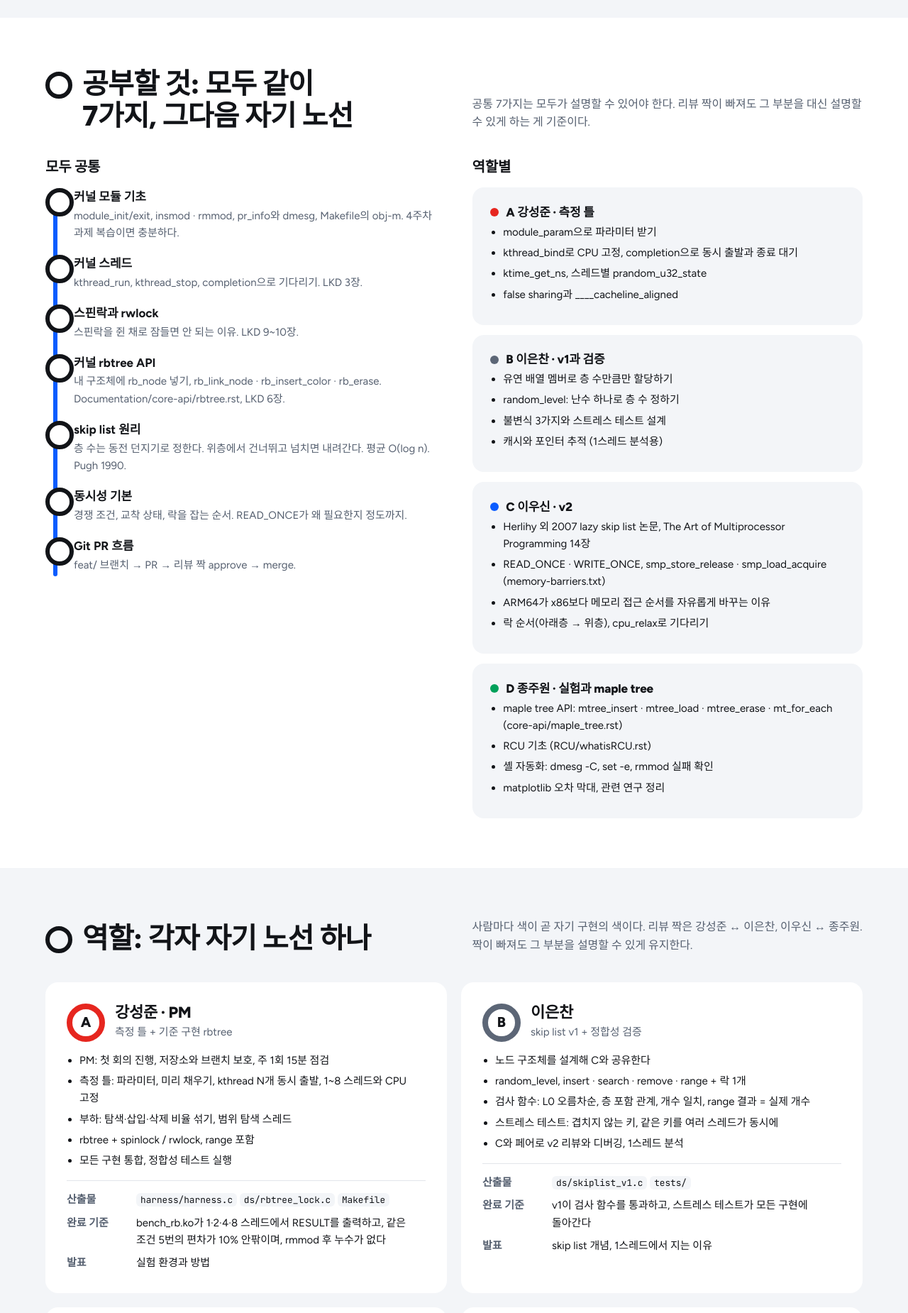
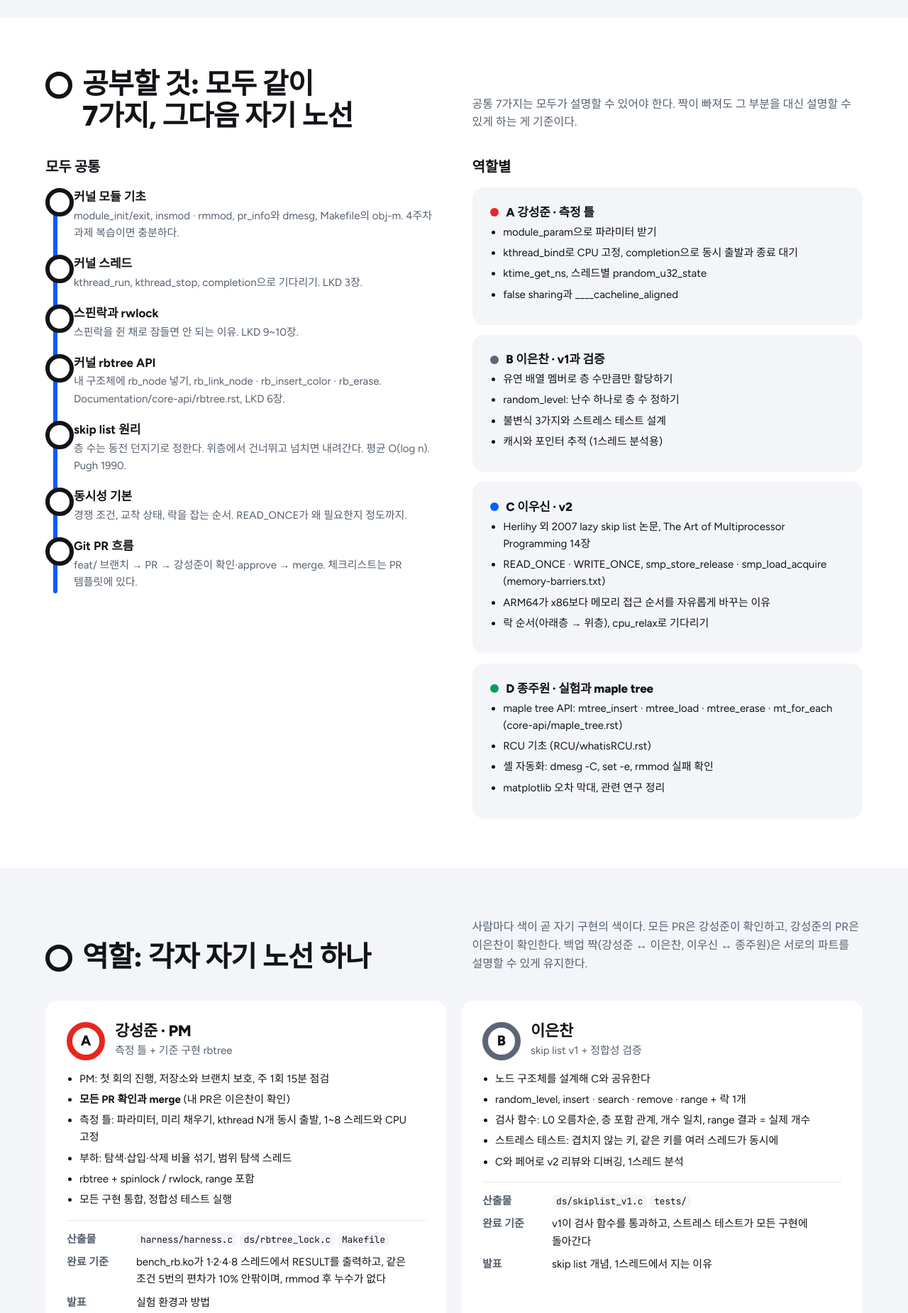
Before and after one commit to SJ-log/skiplist-vs-rbtree, a plain HTML site: page docs/index.html in a window 1280 px wide. Shown: the part 6640-8490 px from the top of the page at 71% size. Drawn offline with Linux system fonts and the light colour scheme; animation ran at ten frames a second.

Commit message:
docs: PR 확인을 PM(강성준)이 전부 맡도록 규칙 변경
- 모든 PR은 강성준이 확인·approve·merge, 강성준의 PR은 이은찬이 확인
- 리뷰 짝은 백업 짝으로 바꿈 (서로의 파트를 설명할 수 있게 유지)
- .github/CODEOWNERS: 모든 PR의 리뷰 요청이 강성준에게 자동으로 감
- .github/pull_request_template.md: 빌드, RESULT, 검사 함수, 스타일 체크리스트
- 팀 페이지 병목 5를 "PR 확인과 통합 쏠림"(높음)으로 갱신

Co-Authored-By: Claude Opus 5.5 <noreply@anthropic.com>
Claude-Session: https://claude.ai/code/session_01F363mYF7w5oV4uVQnBe7bY

```diff
--- a/docs/index.html
+++ b/docs/index.html
@@ -488,7 +488,7 @@ footer ol{font-size:15px}
 
 <section class="band" id="study"><div class="wrap">
 <div class="sh"><h2>공부할 것: 모두 같이 7가지, 그다음 자기 노선</h2>
-<p>공통 7가지는 모두가 설명할 수 있어야 한다. 리뷰 짝이 빠져도 그 부분을 대신 설명할 수 있게 하는 게 기준이다.</p></div>
+<p>공통 7가지는 모두가 설명할 수 있어야 한다. 짝이 빠져도 그 부분을 대신 설명할 수 있게 하는 게 기준이다.</p></div>
 <div class="g2" style="align-items:start;gap:clamp(24px,4vw,56px)">
 <div><h3 style="margin-bottom:18px">모두 공통</h3>
 <ol class="stl">
@@ -498,7 +498,7 @@ footer ol{font-size:15px}
 <li><b>커널 rbtree API</b><span>내 구조체에 rb_node 넣기, rb_link_node · rb_insert_color · rb_erase. Documentation/core-api/rbtree.rst, LKD 6장.</span></li>
 <li><b>skip list 원리</b><span>층 수는 동전 던지기로 정한다. 위층에서 건너뛰고 넘치면 내려간다. 평균 O(log n). Pugh 1990.</span></li>
 <li><b>동시성 기본</b><span>경쟁 조건, 교착 상태, 락을 잡는 순서. READ_ONCE가 왜 필요한지 정도까지.</span></li>
-<li><b>Git PR 흐름</b><span>feat/ 브랜치 → PR → 리뷰 짝 approve → merge.</span></li>
+<li><b>Git PR 흐름</b><span>feat/ 브랜치 → PR → 강성준이 확인·approve → merge. 체크리스트는 PR 템플릿에 있다.</span></li>
 </ol></div>
 <div class="rsl"><h3 style="margin-bottom:4px">역할별</h3>
 <div class="card"><h4><span class="dot" style="background:var(--red)"></span>A 강성준 · 측정 틀</h4><ul>
@@ -527,12 +527,13 @@ footer ol{font-size:15px}
 
 <section class="band alt" id="roles"><div class="wrap">
 <div class="sh"><h2>역할: 각자 자기 노선 하나</h2>
-<p>사람마다 색이 곧 자기 구현의 색이다. 리뷰 짝은 강성준 ↔ 이은찬, 이우신 ↔ 종주원. 짝이 빠져도 그 부분을 설명할 수 있게 유지한다.</p></div>
+<p>사람마다 색이 곧 자기 구현의 색이다. 모든 PR은 강성준이 확인하고, 강성준의 PR은 이은찬이 확인한다. 백업 짝(강성준 ↔ 이은찬, 이우신 ↔ 종주원)은 서로의 파트를 설명할 수 있게 유지한다.</p></div>
 <div class="roles">
 <article class="role" style="--c:var(--red)">
 <div class="rh"><span class="rl">A</span><div><h3>강성준 · PM</h3><p>측정 틀 + 기준 구현 rbtree</p></div></div>
 <ul>
 <li>PM: 첫 회의 진행, 저장소와 브랜치 보호, 주 1회 15분 점검</li>
+<li><b>모든 PR 확인과 merge</b> (내 PR은 이은찬이 확인)</li>
 <li>측정 틀: 파라미터, 미리 채우기, kthread N개 동시 출발, 1~8 스레드와 CPU 고정</li>
 <li>부하: 탐색·삽입·삭제 비율 섞기, 범위 탐색 스레드</li>
 <li>rbtree + spinlock / rwlock, range 포함</li>
@@ -621,7 +622,7 @@ footer ol{font-size:15px}
 <text x="320" y="191">v1</text><text x="480" y="191">정합성 검사</text>
 <text x="320" y="271">v2 설계</text><text x="480" y="271" style="font-weight:800">v2 구현·안정화</text>
 <text x="320" y="351">실험 스크립트</text><text x="480" y="351">maple tree</text>
-<text x="640" y="318">통합·정합성 테스트</text>
+<text x="640" y="318">통합·PR 확인 (A)</text>
 <text x="800" y="233">최종 측정 (VM 1대)</text><text x="940" y="233">그래프·발표</text>
 </g>
 <text x="332" y="135" class="lvl">harness에 끼워 돌림</text>
@@ -648,7 +649,7 @@ footer ol{font-size:15px}
 <div class="bn"><span class="num">2</span><div><h4>측정 틀 (A) <span class="sev h">높음</span></h4><dl><dt>왜 막히나</dt><dd>v1·v2·maple tree 모두 harness에 끼워야 돌려 볼 수 있고, D의 스크립트도 harness 출력을 읽는다.</dd><dt>기다리는 사람</dt><dd>B, C, D</dd><dt>푸는 법</dt><dd>A가 아무 일도 안 하는 더미 구현으로 harness를 먼저 올린다. 기능은 삽입·탐색 → 삭제 섞기 → 스캔 스레드 순서로 덧붙인다. 그동안 다른 사람은 각자 작은 테스트 모듈로 혼자 검증한다.</dd></dl></div></div>
 <div class="bn max"><span class="num">3</span><div><h4>v2 구현·안정화 (C) <span class="sev x">가장 큼</span></h4><dl><dt>왜 막히나</dt><dd>가장 어렵고, 핵심 결과와 최종 측정이 전부 v2를 기다린다.</dd><dt>기다리는 사람</dt><dd>최종 측정, 발표의 결과 파트</dd><dt>푸는 법</dt><dd>구현 전에 의사코드와 락 순서 문서를 B와 리뷰한다. 탐색 → 삽입 → 삭제 순서로 작은 PR을 올린다. C에게 다른 일을 얹지 않는다. 끝내 불안정하면 v1 결과 + v2 설계·부분 결과 + 막힌 이유 분석으로 발표한다.</dd></dl></div></div>
 <div class="bn"><span class="num">4</span><div><h4>정합성 검사 함수 (B) <span class="sev m">중간</span></h4><dl><dt>왜 막히나</dt><dd>v2 스트레스 테스트가 이 함수로 통과 여부를 판정한다.</dd><dt>기다리는 사람</dt><dd>C</dd><dt>푸는 법</dt><dd>B가 노드 구조체와 검사 함수부터 공개한다. v1이 완성되기 전이어도 된다. C는 같은 뼈대 위에 필드만 추가한다.</dd></dl></div></div>
-<div class="bn"><span class="num">5</span><div><h4>A에게 몰린 통합과 merge <span class="sev m">중간</span></h4><dl><dt>왜 막히나</dt><dd>A가 PM, harness, rbtree, 통합까지 맡아서 모든 PR이 한 사람을 거친다. A가 바쁘면 전원이 멈춘다.</dd><dt>기다리는 사람</dt><dd>전원</dd><dt>푸는 법</dt><dd>리뷰 짝이 approve하면 작성자가 직접 merge하고, A는 main이 빌드되는지만 확인한다.</dd></dl></div></div>
+<div class="bn"><span class="num">5</span><div><h4>A에게 몰린 PR 확인과 통합 <span class="sev h">높음</span></h4><dl><dt>왜 막히나</dt><dd>모든 PR을 A가 확인하고 merge한다. A는 측정 틀, rbtree, 통합도 맡고 있어서 A가 바쁘면 전원의 PR이 기다린다.</dd><dt>기다리는 사람</dt><dd>전원</dd><dt>푸는 법</dt><dd>PR은 단계 하나씩 작게 올리고, PR 템플릿 체크리스트(빌드, RESULT 출력, 검사 함수, 코딩 스타일)를 채워서 올린다. A는 자기 코드보다 리뷰 요청을 먼저 처리한다. A 본인의 PR은 이은찬이 확인한다.</dd></dl></div></div>
 <div class="bn"><span class="num">6</span><div><h4>최종 측정 → 그래프 → 발표 <span class="sev m">중간</span></h4><dl><dt>왜 막히나</dt><dd>공정하게 재려면 VM 한 대에서만 측정해야 해서 마지막에 한 사람, 한 대로 몰린다. 결과가 늦으면 D의 발표 준비가 밀린다.</dd><dt>기다리는 사람</dt><dd>D</dd><dt>푸는 법</dt><dd>스크립트를 한 번 실행으로 끝나게 만들고, rbtree와 v1으로 1차 측정을 미리 돌려 본다. 슬라이드는 결과 외 부분(배경, 설계, 방법)부터 만들고 그래프 자리는 비워 둔다.</dd></dl></div></div>
 </div>
 <div class="card" style="margin-top:20px"><h3>병목 1을 푸는 첫 회의 안건</h3>
@@ -669,7 +670,7 @@ footer ol{font-size:15px}
 <div class="card"><h3>Git</h3><ul>
 <li><code>main</code>에 직접 push하지 않는다</li>
 <li>브랜치는 <code>feat/harness</code>, <code>feat/sl-v2</code>, <code>feat/maple</code>처럼</li>
-<li>PR → 리뷰 짝 approve → merge</li>
+<li>PR → 강성준이 확인·approve → merge (강성준의 PR은 이은찬)</li>
 <li>빌드 산출물(<code>*.o</code>, <code>*.ko</code>)은 커밋하지 않는다</li>
 <li>커밋 메시지는 <code>영역: 무엇을</code></li></ul></div>
 <div class="card"><h3>커널 모듈 안전</h3><ul>
```
Also changed, not shown: 6 other files.
